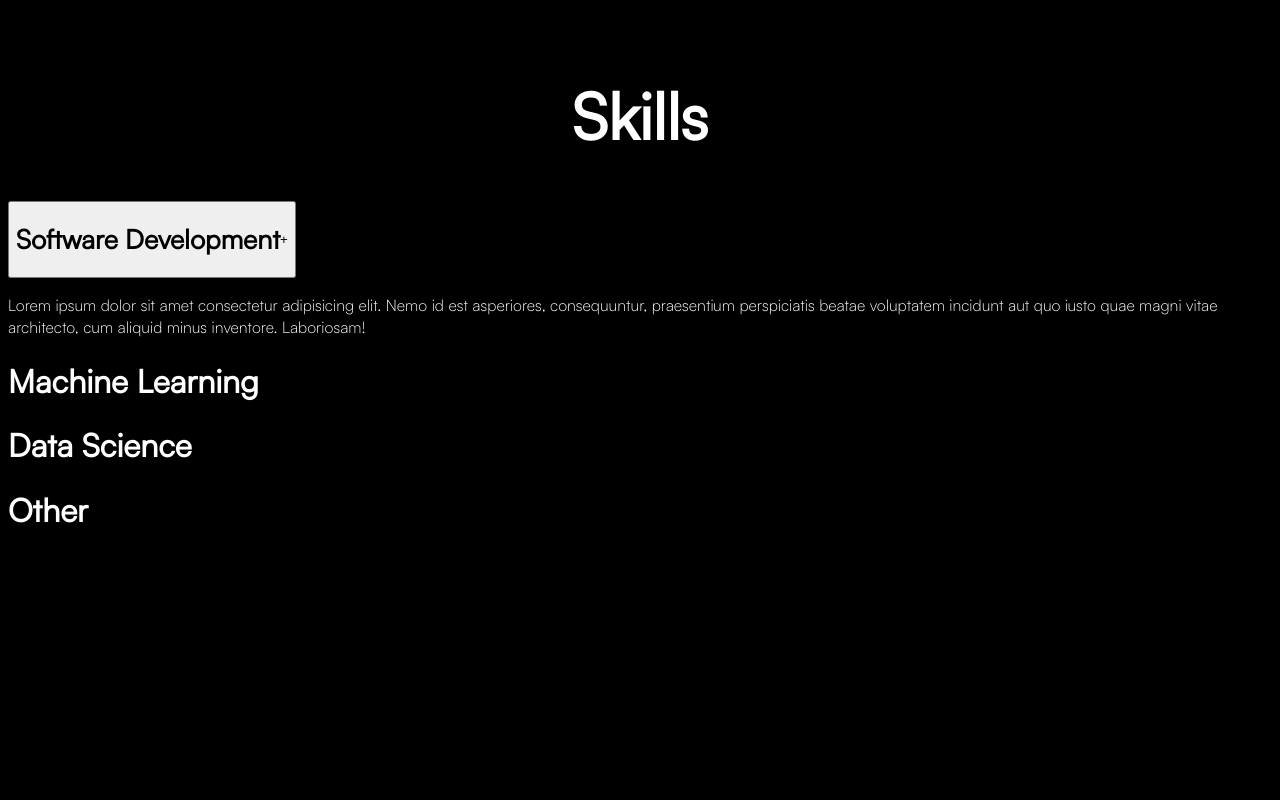
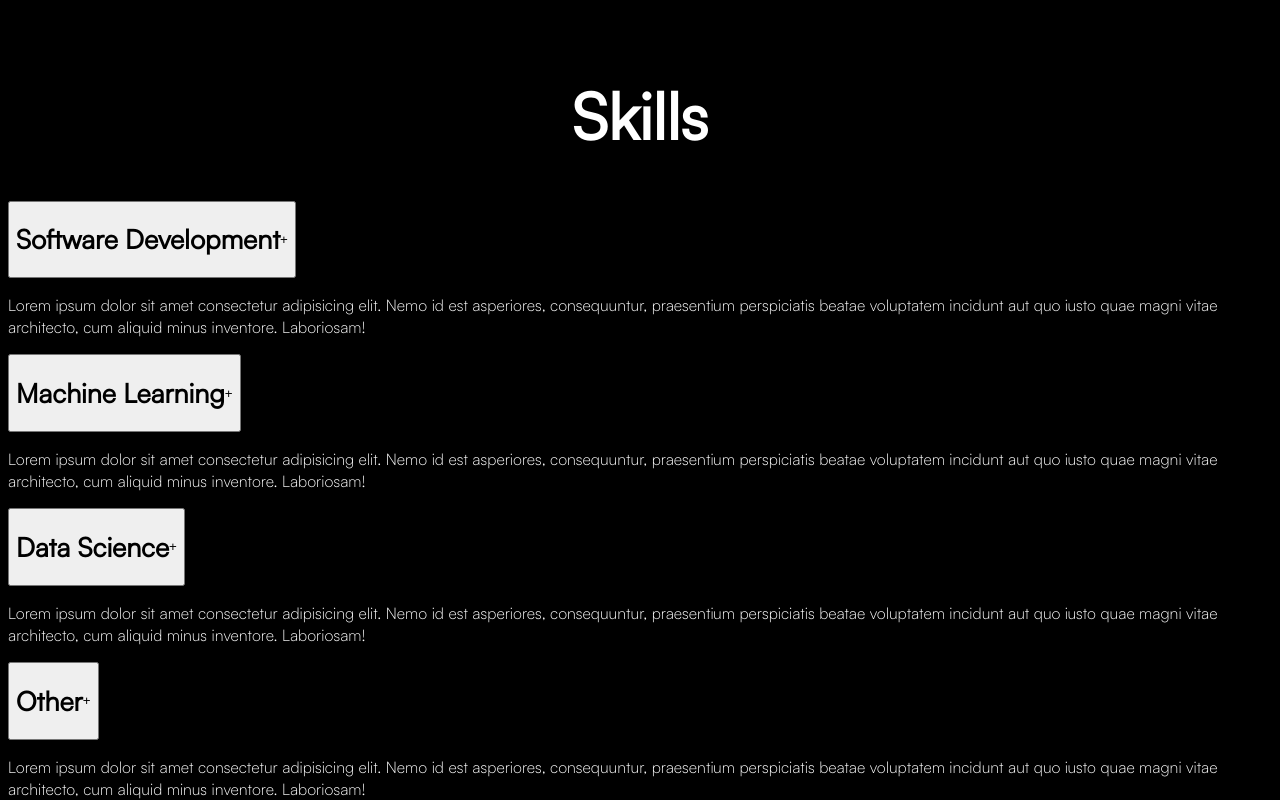
Before and after one commit to BenW2k/Portfolio, a Next.js app in the folder frontend/: page / in a window 1280 px wide. Shown: the part 3478-4278 px from the top of the page. Before the commit the page ends 4115 px from the top, so only its background shows below. Built offline with nearby package versions, Linux system fonts and the light colour scheme.

Commit message:
+accordion now functions (albeit without transitions)

```diff
--- a/frontend/app/components/skills.tsx
+++ b/frontend/app/components/skills.tsx
@@ -1,7 +1,13 @@
 import styles from "../styles/components/skills.module.css";
-import useState from "react";
+import {useState} from "react";
 
 export default function Skills() {
+  const [val, setVal] = useState(1);
+
+  const handleClick = (num: number) => {
+    setVal(num); // Update state on click
+  };
+
   return (
     <div className={styles["skills"]}>
       <div className={styles["dummy-container"]}>
@@ -9,11 +15,27 @@ export default function Skills() {
           <h1>Skills</h1>
         </div>
         <div className={styles["skill-panel"]}>
-          <button className={styles["skill-title"]}>
+          <button
+            className={styles["skill-title"]}
+            onClick={() => {
+              if (val === 2) {
+                setVal(1);
+              } else {
+                setVal(2);
+              }
+              console.log(val);
+            }}
+          >
             <h1>Software Development</h1>
-            <span>+</span>
+            <span>{val === 2 ? "-" : "+"}</span>
           </button>
-          <div className={styles["skills-body"]}>
+          <div
+            className={
+              val === 2
+                ? `${styles["skills-body"]} ${styles["show"]}`
+                : styles["hidden"]
+            }
+          >
             <p>
               Lorem ipsum dolor sit amet consectetur adipisicing elit. Nemo id
               est asperiores, consequuntur, praesentium perspiciatis beatae
@@ -22,14 +44,89 @@ export default function Skills() {
             </p>
           </div>
         </div>
-        <div className={styles["skill-panel"]}>
+        <button
+          className={styles["skill-title"]}
+          onClick={() => {
+            if (val === 3) {
+              setVal(1);
+            } else {
+              setVal(3);
+            }
+            console.log(val);
+          }}
+        >
           <h1>Machine Learning</h1>
+          <span>{val === 3 ? "-" : "+"}</span>
+        </button>
+        <div
+          className={
+            val === 3
+              ? `${styles["skills-body"]} ${styles["show"]}`
+              : styles["hidden"]
+          }
+        >
+          <p>
+            Lorem ipsum dolor sit amet consectetur adipisicing elit. Nemo id est
+            asperiores, consequuntur, praesentium perspiciatis beatae voluptatem
+            incidunt aut quo iusto quae magni vitae architecto, cum aliquid
+            minus inventore. Laboriosam!
+          </p>
         </div>
-        <div className={styles["skill-panel"]}>
+        <button
+          className={styles["skill-title"]}
+          onClick={() => {
+            if (val === 4) {
+              setVal(1);
+            } else {
+              setVal(4);
+            }
+            console.log(val);
+          }}
+        >
           <h1>Data Science</h1>
+          <span>{val === 4 ? "-" : "+"}</span>
+        </button>
+        <div
+          className={
+            val === 4
+              ? `${styles["skills-body"]} ${styles["show"]}`
+              : styles["hidden"]
+          }
+        >
+          <p>
+            Lorem ipsum dolor sit amet consectetur adipisicing elit. Nemo id est
+            asperiores, consequuntur, praesentium perspiciatis beatae voluptatem
+            incidunt aut quo iusto quae magni vitae architecto, cum aliquid
+            minus inventore. Laboriosam!
+          </p>
         </div>
-        <div className={styles["skill-panel"]}>
+        <button
+          className={styles["skill-title"]}
+          onClick={() => {
+            if (val === 5) {
+              setVal(1);
+            } else {
+              setVal(5);
+            }
+            console.log(val);
+          }}
+        >
           <h1>Other</h1>
+          <span>{val === 5 ? "-" : "+"}</span>
+        </button>
+        <div
+          className={
+            val === 5
+              ? `${styles["skills-body"]} ${styles["show"]}`
+              : styles["hidden"]
+          }
+        >
+          <p>
+            Lorem ipsum dolor sit amet consectetur adipisicing elit. Nemo id est
+            asperiores, consequuntur, praesentium perspiciatis beatae voluptatem
+            incidunt aut quo iusto quae magni vitae architecto, cum aliquid
+            minus inventore. Laboriosam!
+          </p>
         </div>
       </div>
     </div>
```
